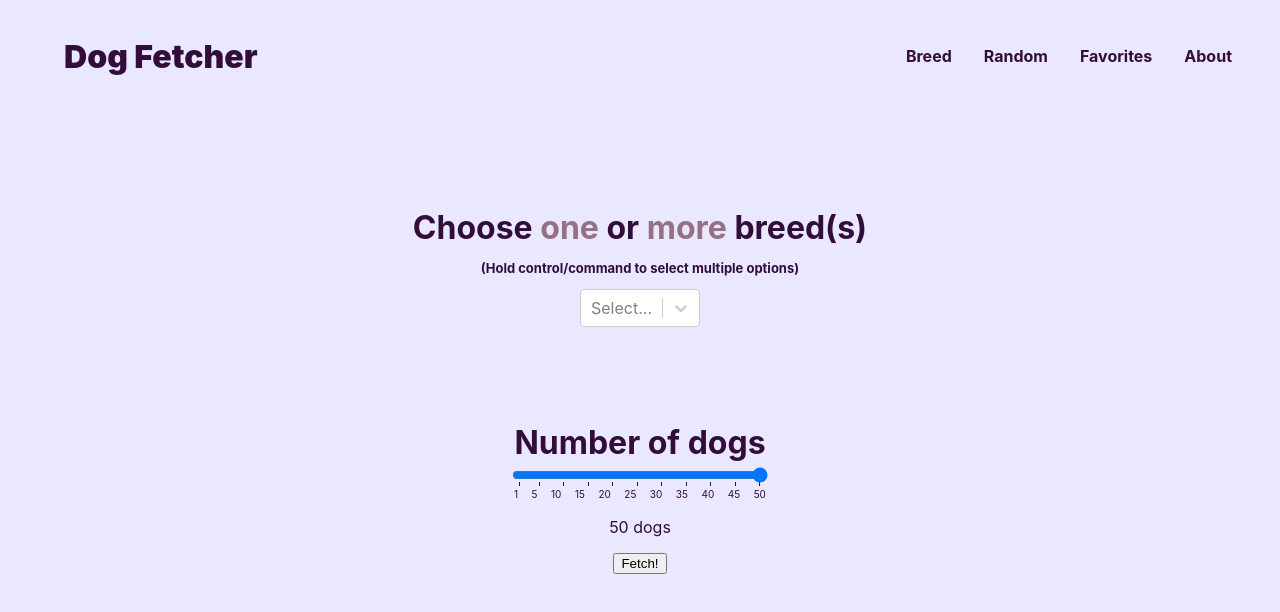
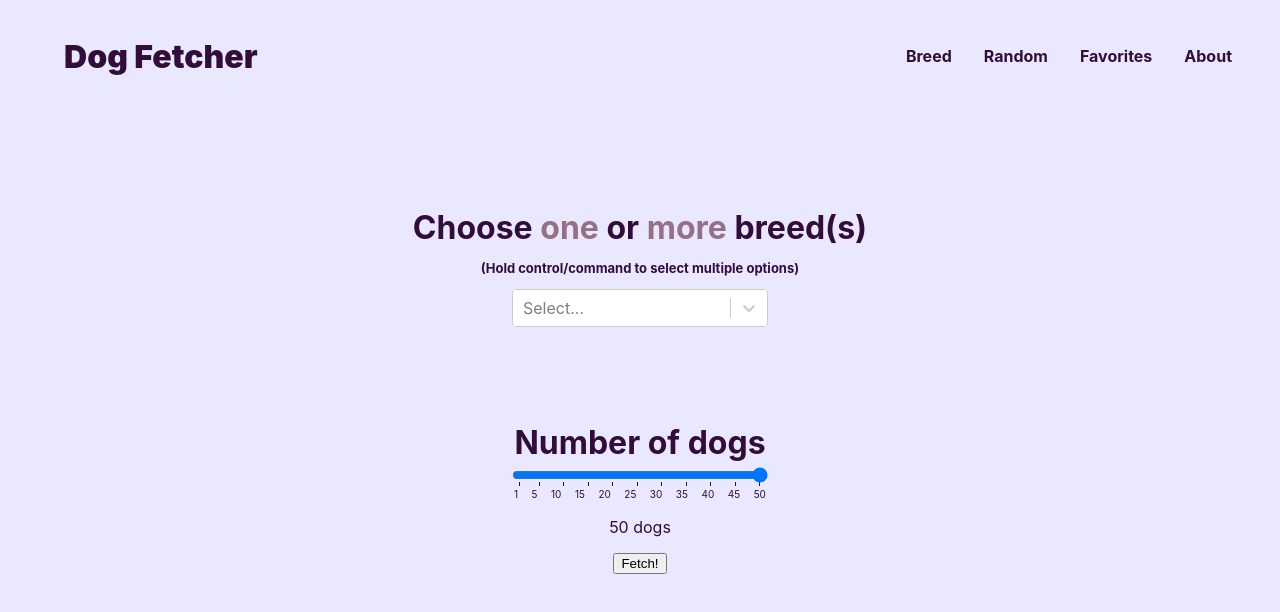
Before and after one commit to Tiffany-Zhu5303/Fetch-Dog, a React (Create React App) app: page /Fetch-DogAPI/Breed in a window 1280 px wide. Shown: the top 612 px of the page. Built offline with nearby package versions, Linux system fonts and the light colour scheme; no server answers.

Commit message:
multi select styling

```diff
--- a/src/App.css
+++ b/src/App.css
@@ -24,14 +24,7 @@ datalist {
   text-decoration: none;
 }
 
-#breeds-options {
-  width: 20vw;
-  color: #320C3A;
-  background-color: whitesmoke;
-  scrollbar-color: #320C3A #EAE8FF;
-}
-
-.homepage, .homepage-content {
+.homepage, .homepage-content, .breeds-page {
   width: 100vw;
   height: 90vh;
   display: flex;
@@ -90,6 +83,7 @@ datalist {
   display: flex;
   flex-direction: column;
   align-items: center;
+  width: 100vw;
 }
 
 .popout-text {
@@ -105,3 +99,23 @@ datalist {
 .instruction-text {
   font-size: small;
 }
+
+.select-breeds-options {
+  color:#320C3A;
+  scrollbar-color: #320C3A whitesmoke;
+  background-color: whitesmoke;
+  min-width: 20vw;
+  max-width: 40vw;
+  max-height: 25vh;
+}
+
+.select-breeds__control {
+  max-height: 25vh;
+  overflow-y: scroll;
+  scrollbar-width: none;
+}
+
+.select-breeds__multi-value {
+  background-color: #957186;
+  color:#320C3A;
+}
--- a/src/components/DogForm.jsx
+++ b/src/components/DogForm.jsx
@@ -1,5 +1,6 @@
-import React, {useState, useEffect} from "react";
+import React, {useState} from "react";
 import Select from "react-select";
+import { Link } from "react-router-dom";
 
 const DogForm = ({ formType, formOptions }) => {
     const [breeds, setBreeds] = useState([]);
@@ -11,10 +12,6 @@ const DogForm = ({ formType, formOptions }) => {
         numCounter.innerHTML = `${e.target.value} dogs`;
     }
 
-    const submitForm = () => {
-
-    }
-
     return(
         <div className="form-page">
             <form className="dog-form">
@@ -23,11 +20,14 @@ const DogForm = ({ formType, formOptions }) => {
                         <label htmlFor="breeds" className="input-label">Choose <span className="popout-text">one</span> or
                         <span className="popout-text"> more</span> breed(s)
                         <p className="instruction-text center-align">(Hold control/command to select multiple options)</p></label>
-                        <Select className="select-breeds"
+                        <Select
+                            className="select-breeds-options"
+                            classNamePrefix="select-breeds"
                             defaultValue={breeds}
                             onChange={setBreeds}
                             options={formOptions}
                             isMulti
+                            isSearchable
                             />
                         <label htmlFor="numDogs" className="input-label">Number of dogs</label>
                         <input type="range" min="1" max="50" id="form-slider" list="markers" onChange={updateCounter}></input>
@@ -51,7 +51,7 @@ const DogForm = ({ formType, formOptions }) => {
                         <h3>Complete randomized fetch of any breed</h3>
                     </>
                 }
-                <button onClick={submitForm} className="form-fetch-button">Fetch!</button>
+                <button className="form-fetch-button">Fetch!</button>
             </form>
         </div>
     );
```
